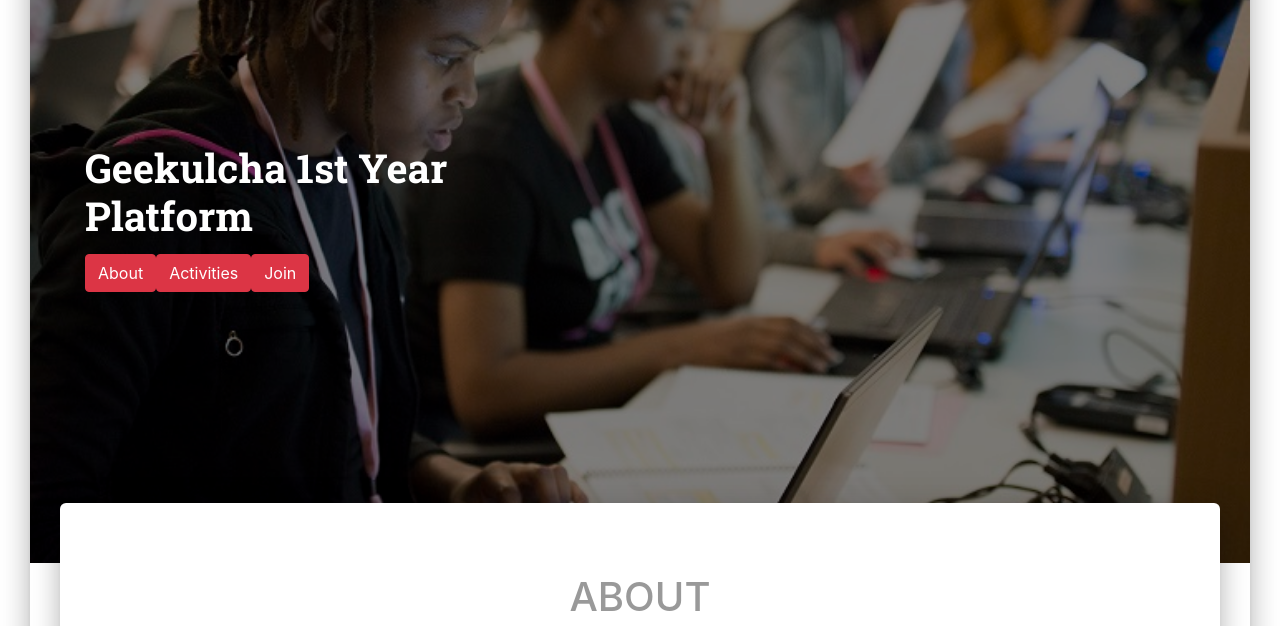
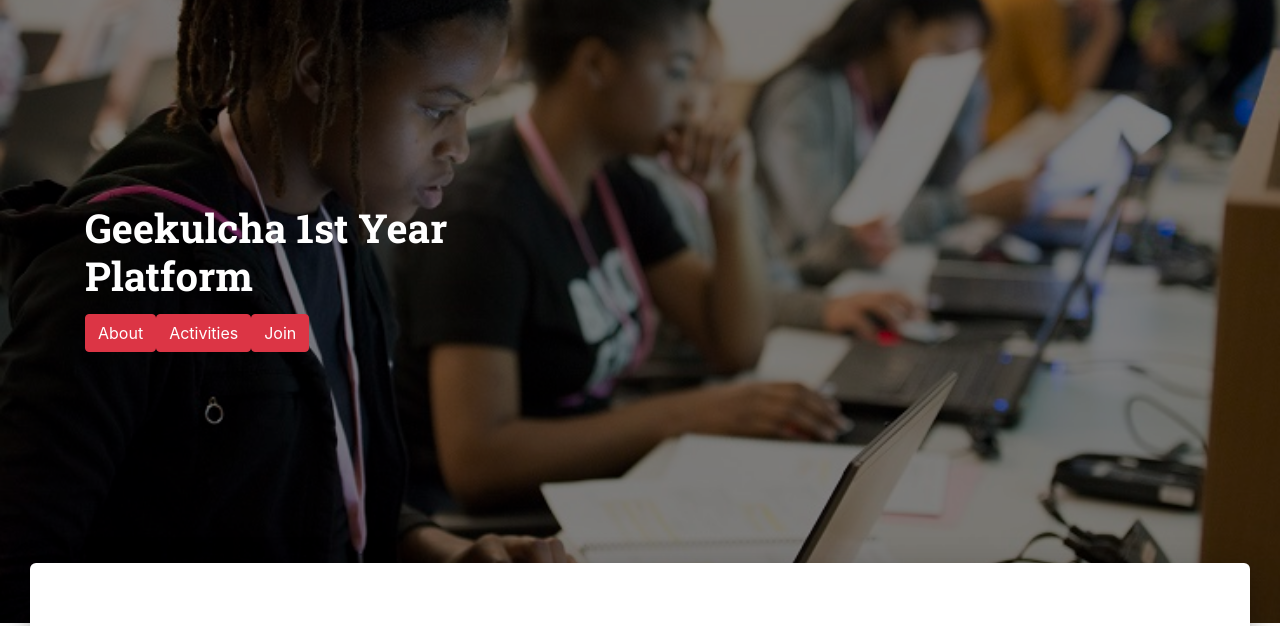
Before and after one commit to GK1stYear/GK1stYear.github.io, a React app: page / in a window 1280 px wide. Shown: the part 97-723 px from the top of the page. Built offline with nearby package versions, Linux system fonts and the light colour scheme.

Commit message:
product34

```diff
--- a/package.json
+++ b/package.json
@@ -3,7 +3,7 @@
   "version": "1.8.0",
   "description": "Project Description",
   "private": true,
-  "homepage": "https://gk1styear.github.io/gh-pages",
+  "homepage": "https://gk1styear.github.io",
   "main": "src/index.js",
   "dependencies": {
     "@fortawesome/fontawesome-svg-core": "^1.2.27",
--- a/src/index.js
+++ b/src/index.js
@@ -3,9 +3,6 @@
 import { createBrowserHistory } from "history";
 import { Router, Route, Switch } from "react-router-dom";
 import 'bootstrap/dist/css/bootstrap.min.css';
-
-
-
 
 //import "assets/scss/material-kit-react.scss?v=1.8.0";
 
@@ -13,15 +10,13 @@
 import Components from "views/Components/Components.js";
 import LandingPage from "views/LandingPage/LandingPage.js";
 
-
-
 var hist = createBrowserHistory();
 
 ReactDOM.render(
   <Router history={hist}>
     <Switch>
       <Route path="/landing-page" component={LandingPage} />
-      <Route path="/" component={Components} />
+      <Route path="/" component={LandingPage} />
     </Switch>
   </Router>,
   document.getElementById("root")
```
Also changed, not shown: build/asset-manifest.json, build/index.html, build/service-worker.js, build/static/js/main.987565c2.chunk.js.LICENSE.txt (deleted), 2 other files.
